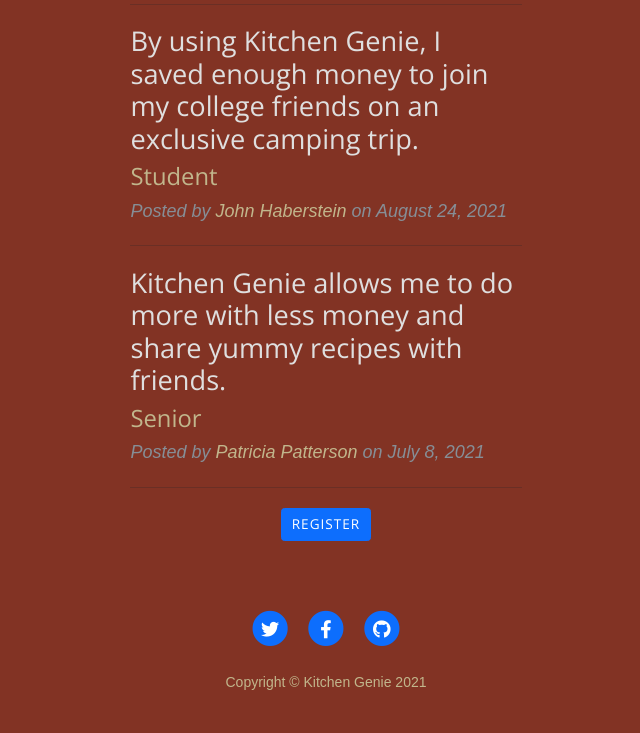
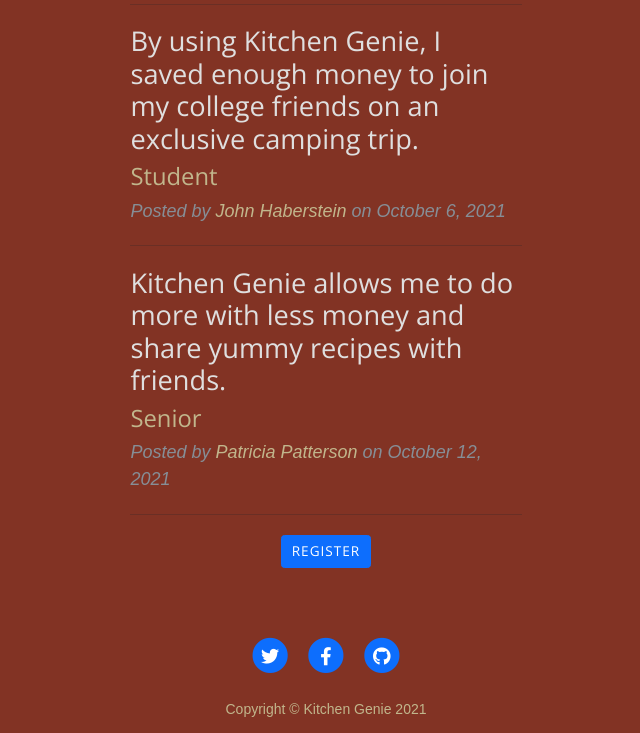
Before and after one commit to kashinak/kitchen-genie, a Flask app: page / in a window 1280 px wide. Shown: the part 975-1708 px from the top of the page, without its empty margins (314-954 px from the left). Before the commit the page ends 1665 px from the top, so only its background shows below. Run offline with Flask 2, Linux system fonts and the light colour scheme; some libraries are stand-ins or nearby versions.

Commit message:
Correct testimonial dates for index.html page

```diff
--- a/templates/index.html
+++ b/templates/index.html
@@ -36,7 +36,7 @@
             <p class="post-meta">
                 Posted by
                 <span>John Haberstein</span>
-                on August 24, 2021
+                on October 6, 2021
             </p>
         </div>
         <!-- Divider-->
@@ -49,7 +49,7 @@
             <p class="post-meta">
                 Posted by
                 <span>Patricia Patterson</span>
-                on July 8, 2021
+                on October 12, 2021
             </p>
         </div>
         <!-- Divider-->
```
